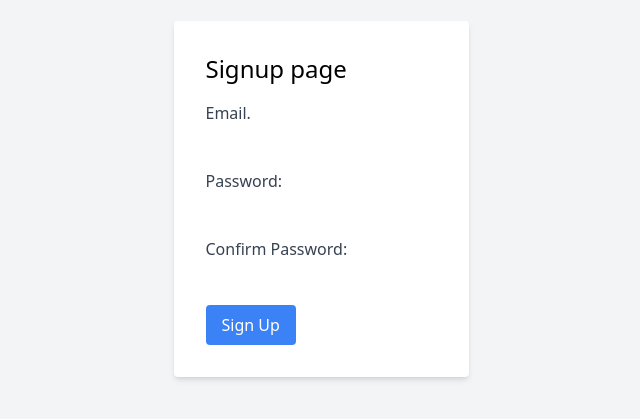
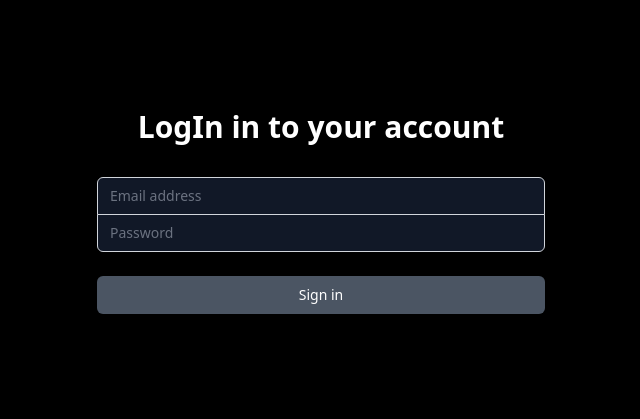
Before and after one commit to serz4862/Nebulixus_frontend, a React (Create React App) app: page /login in a window 1280 px wide. Shown: the part 201-620 px from the top of the page, without its empty margins (319-959 px from the left). Built offline with nearby package versions, Linux system fonts and the light colour scheme.

Commit message:
login page is created

```diff
--- a/package.json
+++ b/package.json
@@ -6,8 +6,10 @@
     "@testing-library/jest-dom": "^5.17.0",
     "@testing-library/react": "^13.4.0",
     "@testing-library/user-event": "^13.5.0",
+    "browser-router": "^0.2.0",
     "react": "^18.2.0",
     "react-dom": "^18.2.0",
+    "react-router-dom": "^6.22.3",
     "react-scripts": "5.0.1",
     "web-vitals": "^2.1.4"
   },
--- a/src/App.js
+++ b/src/App.js
@@ -1,10 +1,18 @@
 import Signup from "./Signup";
+// eslint-disable-next-line no-unused-vars
+import Login from "./login";
+import { BrowserRouter,Routes, Route, Switch } from 'react-router-dom';
 
 
 function App() {
   return (
     <div>
-    <Signup/>
+    <BrowserRouter>
+    <Routes>
+      <Route path="/Register" element={<Signup /> }></Route>
+      <Route path="/login" element={<Login /> }></Route>
+    </Routes>
+    </BrowserRouter>
     </div>
   );
 }
--- a/src/Signup.js
+++ b/src/Signup.js
@@ -18,12 +18,12 @@
   };
 
   return (
-    <div className="min-h-screen flex justify-center items-center bg-gray-100">
+    <div className="min-h-screen flex justify-center items-center  bg-black">
       <div className="bg-white p-8 rounded shadow-md">
         <h2 className="text-2xl mb-4">Signup page </h2>
         <form onSubmit={handleSubmit}>
-          <div className="mb-4">
-            <label className="block text-gray-700">Email.</label>
+          <div className="mb-4 rounded-md shadow-sm -space-y-px">
+            <label className="block text-gray-700 placeholder:enter@Email">Email:</label>
             <input
               className="form-input mt-1 block w-full"
               type="email"
@@ -32,7 +32,7 @@
               required
             />
           </div>
-          <div className="mb-4">
+          <div className="mb-4 rounded-md shadow-sm -space-y-px">
             <label className="block text-gray-700">Password:</label>
             <input
               className="form-input mt-1 block w-full"
@@ -42,7 +42,7 @@
               required
             />
           </div>
-          <div className="mb-4">
+          <div className="mb-4 rounded-md shadow-sm -space-y-px">
             <label className="block text-gray-700">Confirm Password:</label>
             <input
               className="form-input mt-1 block w-full"
--- a/src/login.js
+++ b/src/login.js
@@ -0,0 +1,64 @@
+import React, { useState } from 'react';
+
+const Login = () => {
+  const [email, setEmail] = useState('');
+  const [password, setPassword] = useState('');
+
+  const handleLogin = () => {
+    // Implement your login logic here
+    console.log('Logging in with:', { email, password });
+  };
+
+  return (
+    <div className="min-h-screen flex items-center justify-center bg-black py-12 px-4 sm:px-6 lg:px-8">
+      <div className="max-w-md w-full space-y-8">
+        <div>
+          <h2 className="mt-6 text-center text-3xl font-extrabold text-white">LogIn in to your account</h2>
+        </div>
+        <form className="mt-8 space-y-6" onSubmit={(e) => { e.preventDefault(); handleLogin(); }}>
+          <input type="hidden" name="remember" value="true" />
+          <div className="rounded-md shadow-sm -space-y-px">
+            <div>
+              <label htmlFor="email" className="sr-only">Email address</label>
+              <input
+                id="email"
+                name="email"
+                type="email"
+                autoComplete="email"
+                required
+                className="appearance-none rounded-none relative block w-full px-3 py-2 border border-gray-300 placeholder-gray-500 text-white rounded-t-md focus:outline-none focus:ring-indigo-500 focus:border-indigo-500 focus:z-10 sm:text-sm bg-gray-900"
+                placeholder="Email address"
+                value={email}
+                onChange={(e) => setEmail(e.target.value)}
+              />
+            </div>
+            <div>
+              <label htmlFor="password" className="sr-only">Password</label>
+              <input
+                id="password"
+                name="password"
+                type="password"
+                autoComplete="current-password"
+                required
+                className="appearance-none rounded-none relative block w-full px-3 py-2 border border-gray-300 placeholder-gray-500 text-white rounded-b-md focus:outline-none focus:ring-indigo-500 focus:border-indigo-500 focus:z-10 sm:text-sm bg-gray-900"
+                placeholder="Password"
+                value={password}
+                onChange={(e) => setPassword(e.target.value)}
+              />
+            </div>
+          </div>
+          <div>
+            <button
+              type="submit"
+              className="group relative w-full flex justify-center py-2 px-4 border border-transparent text-sm font-medium rounded-md text-white bg-gray-600 hover:bg-gray-700 focus:outline-none focus:ring-2 focus:ring-offset-2 focus:ring-gray-500"
+            >
+              Sign in
+            </button>
+          </div>
+        </form>
+      </div>
+    </div>
+  );
+};
+
+export default Login;
```
Also changed, not shown: 1 other file (tests, documents, lock files or other folders).
